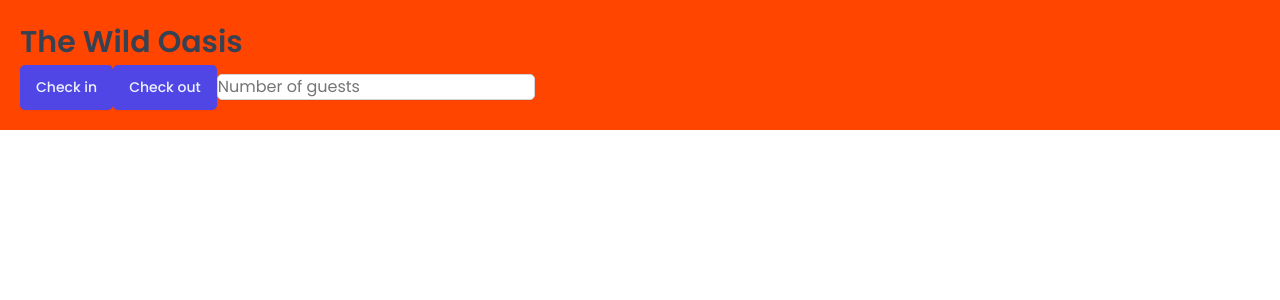
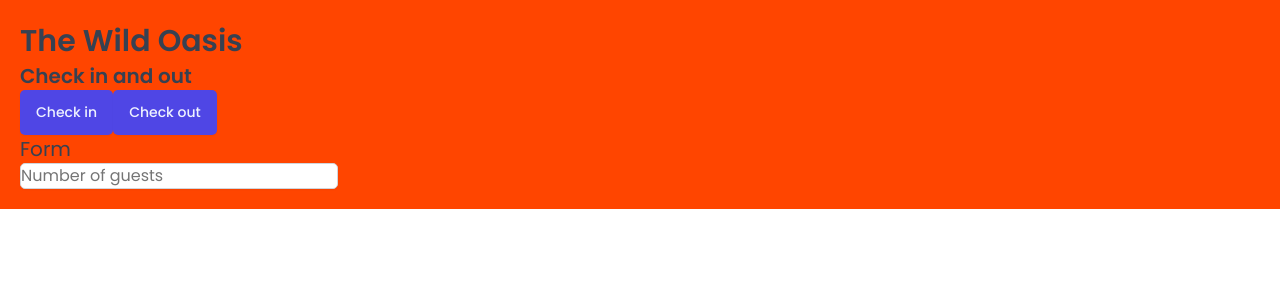
Before and after one commit to karmartir/the-wild-oasis, a React (Vite) app: page / in a window 1280 px wide. Shown: the top 300 px of the page. Built offline with nearby package versions, Linux system fonts and the light colour scheme; a web font is replaced by a local one.

Commit message:
331. Styled Component Props and "css" Function

```diff
--- a/src/App.jsx
+++ b/src/App.jsx
@@ -2,11 +2,7 @@
 import GlobalStyles from "./styles/GlobalStyles";
 import Button from "./ui/Button";
 import Input from "./ui/Input";
-
-const H1 = styled.h1`
-  font-size: 30px;
-  font-weight: 600;
-`;
+import Heading from "./ui/Heading";
 
 const StyledApp = styled.main`
   background-color: orangered;
@@ -17,9 +13,11 @@
     <>
       <GlobalStyles />
       <StyledApp>
-        <H1>The Wild Oasis</H1>
+        <Heading as="h1">The Wild Oasis</Heading>
+        <Heading as="h2">Check in and out</Heading>
         <Button onClick={() => alert("check in")}>Check in</Button>
         <Button onClick={() => alert("check out")}>Check out</Button>
+        <Heading as="h3">Form</Heading>
         <Input type="number" placeholder="Number of guests" />
       </StyledApp>
     </>
--- /dev/null
+++ b/src/ui/Heading.jsx
@@ -0,0 +1,32 @@
+import styled, { css } from "styled-components";
+
+/* const test = css`
+  text-align: center;
+  ${10 > 5 && "background-color: yellow"}
+`; */
+
+const Heading = styled.h1`
+  ${(props) =>
+    props.as === "h1" &&
+    css`
+      font-size: 3rem;
+      font-weight: 600;
+    `}
+
+  ${(props) =>
+    props.as === "h2" &&
+    css`
+      font-size: 2rem;
+      font-weight: 600;
+    `}
+
+  ${(props) =>
+    props.as === "h3" &&
+    css`
+      font-size: 2rem;
+      font-weight: 400;
+    `}
+
+  line-height: 1.4;
+`;
+export default Heading;
```
